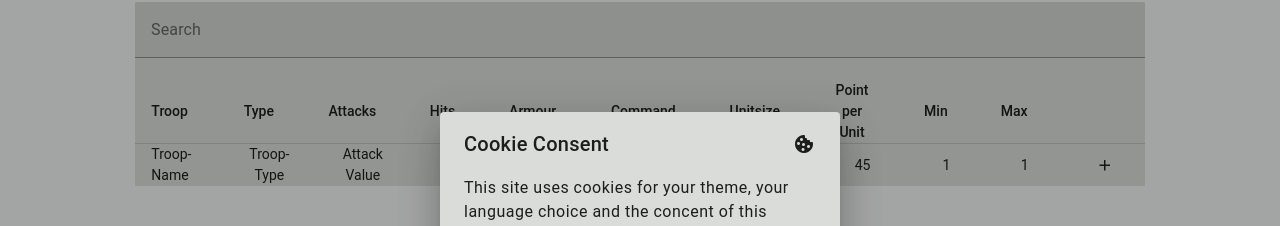
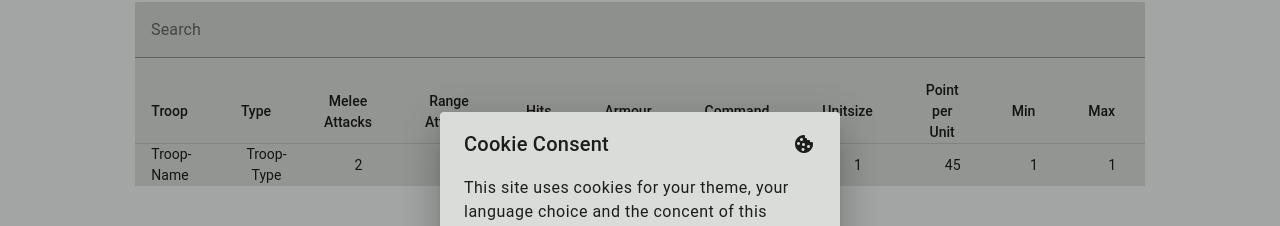
Before and after one commit to dachsification/warmaster, a Nuxt app: page /armies/ror-army in a window 1280 px wide. Shown: the part 166-392 px from the top of the page. Built offline with nearby package versions, Linux system fonts and the light colour scheme.

Commit message:
Change type Unit

```diff
--- a/components/army-content.vue
+++ b/components/army-content.vue
@@ -17,7 +17,7 @@
 </template>
 <script setup lang="ts">
 import TombKings from '../database/tomb-kings.json';
-import Beastmen from '../database/beastmen.json';
+// import Beastmen from '../database/beastmen.json';
 import FallbackArmy from '../database/fallback-army.json';
 
 const props = defineProps<{ armyKeyword: string }>();
@@ -25,15 +25,15 @@ const factionTitle = props.armyKeyword.replace('-', ' ').toUpperCase();
 
 // Armies
 const tombKingArmy = TombKings;
-const beastmenArmy = Beastmen;
+// const beastmenArmy = Beastmen;
 
 // Faction-Switch-Case
 const faction = computed(() => {
   switch (props.armyKeyword.toLowerCase()) {
     case 'tomb-kings':
       return tombKingArmy;
-    case 'beastmen':
-      return beastmenArmy;
+    // case 'beastmen':
+    //   return beastmenArmy;
     default:
       return FallbackArmy;
   }
--- a/components/army-data-table.vue
+++ b/components/army-data-table.vue
@@ -12,6 +12,9 @@
     <template #bottom />
     <template #top>
       <v-text-field v-model="search" label="Search" />
+    </template>
+    <template #item.specialIcon="{ value }">
+      <v-icon v-for="(icon, index) in value" :key="index" :icon="icon.name" />
     </template>
     <template #expanded-row="{ columns, item }">
       <tr>
--- a/database/fallback-army.json
+++ b/database/fallback-army.json
@@ -6,7 +6,8 @@
     {
       "name": "Troop-Name",
       "type": "Troop-Type",
-      "attack": "Attack Value",
+      "meleeAttack": 2,
+      "rangeAttack": 0,
       "hits": 3,
       "armour": "Armour Value",
       "command": "Command Value",
@@ -14,6 +15,7 @@
       "points": 45,
       "min": 1,
       "max": 1,
+      "specialIcon": [{ "name": "" }],
       "special": "Special Rules"
     }
   ],
--- a/database/tomb-kings.json
+++ b/database/tomb-kings.json
@@ -6,7 +6,8 @@
     {
       "name": "Skeletons",
       "type": "Infantry",
-      "attack": "2",
+      "meleeAttack": 2,
+      "rangeAttack": 0,
       "hits": 3,
       "armour": "6+",
       "command": "-",
@@ -14,12 +15,14 @@
       "points": 30,
       "min": 2,
       "max": "-",
+      "specialIcon": [{ "name": "" }],
       "special": ""
     },
     {
       "name": "Skeleton Bowmen",
       "type": "Infantry",
-      "attack": "2 / 1",
+      "meleeAttack": 2,
+      "rangeAttack": 1,
       "hits": 3,
       "armour": "0",
       "command": "-",
@@ -27,12 +30,14 @@
       "points": 45,
       "min": 2,
       "max": "-",
+      "specialIcon": [{ "name": "" }],
       "special": ""
     },
     {
       "name": "Skeleton Cavalry",
       "type": "Cavalry",
-      "attack": "2",
+      "meleeAttack": 2,
+      "rangeAttack": 0,
       "hits": 3,
       "armour": "5+",
       "command": "-",
@@ -40,12 +45,14 @@
       "points": 60,
       "min": "-",
       "max": "-",
+      "specialIcon": [{ "name": "" }],
       "special": ""
     },
     {
       "name": "Skeleton Chariots",
       "type": "Chariot",
-      "attack": "3 / 1",
+      "meleeAttack": 3,
+      "rangeAttack": 1,
       "hits": 3,
       "armour": "5+",
       "command": "-",
@@ -53,12 +60,14 @@
       "points": 110,
       "min": "-",
       "max": 3,
+      "specialIcon": [{ "name": "" }],
       "special": ""
     },
     {
       "name": "Carrion",
       "type": "Monster",
-      "attack": "2",
+      "meleeAttack": 2,
+      "rangeAttack": 0,
       "hits": 3,
       "armour": "6+",
       "command": "-",
@@ -66,12 +75,14 @@
       "points": 65,
       "min": "-",
       "max": 1,
+      "specialIcon": [{ "name": "" }],
       "special": "Carrion can fly. Note that Carrion can always return to a character by homing back at the start of the Command phase. No order is required to do this."
     },
     {
       "name": "Bone Giant",
       "type": "Monster",
-      "attack": "6",
+      "meleeAttack": 6,
+      "rangeAttack": 0,
       "hits": 4,
       "armour": "4+",
       "command": "-",
@@ -79,12 +90,14 @@
       "points": 110,
       "min": "-",
       "max": 1,
+      "specialIcon": [{ "name": "" }],
       "special": "Bone Giants cause terror. When a Tomb King gives an order to a Bone Giant or a brigade that contains a Bone Giant there is a -1 Command penalty. There is no penalty when a Liche-Priest gives an order."
     },
     {
       "name": "Sphinx",
       "type": "Monster",
-      "attack": "4",
+      "meleeAttack": 4,
+      "rangeAttack": 0,
       "hits": 6,
       "armour": "3+",
       "command": "-",
@@ -92,12 +105,14 @@
       "points": 135,
       "min": "-",
       "max": 1,
+      "specialIcon": [{ "name": "" }],
       "special": "Because the Sphinx has so many hits (6) we must consider the possibility of hurting the Sphinx and reducing its effectiveness in subsequent turns. Therefore, if a Sphinx has accumulated 4-5 hits by the end of the Shooting phase or Combat phase and is no longer engaged in combat it is deemed to have been badly hurt. Once a Sphinx is badly hurt all accumulated hits are discounted and its maximum Hits and Attacks are halved for the rest of the battle (to 3 Hits and 2 Attacks). The Sphinx causes terror."
     },
     {
       "name": "Skull Chukka",
       "type": "Artillery",
-      "attack": "1 / 3",
+      "meleeAttack": 1,
+      "rangeAttack": 3,
       "hits": 3,
       "armour": 0,
       "command": "-",
@@ -105,12 +120,14 @@
       "points": 85,
       "min": "-",
       "max": 1,
+      "specialIcon": [{ "name": "" }],
       "special": "The Skull Chukka is a Stone Thrower but with the following additional rule. When a unit is driven back as a result of hits scored by a Skull Chukka, then any dice rolled in respect to those hits will cause Confusion on the roll of 4, 5 or 6 (rather than 6 as normal). Note that if a unit has taken other hits as well it will be necessary to roll the Skull Chukka dice separately. See the Artillery and Machines section of the rulebook for the Stone Thrower rules."
     },
     {
       "name": "Bone Thrower",
       "type": "Artillery",
-      "attack": "1 / 2",
+      "meleeAttack": 1,
+      "rangeAttack": 2,
       "hits": 2,
       "armour": 0,
       "command": "-",
@@ -118,12 +135,14 @@
       "points": 65,
       "min": "-",
       "max": 1,
+      "specialIcon": [{ "name": "" }],
       "special": "Regeln fehlen noch"
     },
     {
       "name": "Tomb King",
       "type": "General",
-      "attack": "+2",
+      "meleeAttack": 2,
+      "rangeAttack": 0,
       "hits": "-",
       "armour": "-",
       "command": 9,
@@ -131,12 +150,14 @@
       "points": 130,
       "min": 1,
       "max": 1,
+      "specialIcon": [{ "name": "mdi-coffin" }, { "name": "mdi-skull" }, { "name": "mdi-chess-king" }],
       "special": "The Tomb King is empowered by the spells cast upon him when buried. He can use this power to increase the Combat Attacks value of all the stands in one unit within 20cm by+1 for the duration of one Combat phase. This ability can only be used once per battle."
     },
     {
       "name": "Liche Priest",
       "type": "Wizard",
-      "attack": "+1",
+      "meleeAttack": 1,
+      "rangeAttack": 0,
       "hits": "-",
       "armour": "-",
       "command": 8,
@@ -144,12 +165,14 @@
       "points": 90,
       "min": "-",
       "max": 2,
+      "specialIcon": [{ "name": "mdi-magic-staff" }],
       "special": ""
     },
     {
       "name": "Zombie Dragon",
       "type": "Monstrous Mount",
-      "attack": "+3",
+      "meleeAttack": 3,
+      "rangeAttack": 3,
       "hits": "-",
       "armour": "-",
       "command": "-",
@@ -157,12 +180,14 @@
       "points": 100,
       "min": "-",
       "max": 1,
+      "specialIcon": [{ "name": "" }],
       "special": "A Tomb King or Liche Priest can ride a Zombie Dragon. A Dragon can fly increasing its rider's move from 60 to 100cm and it adds +3 Attacks to those of its rider. Zombie Dragons have a special shooting attack - they can belch corrosive breath! This attack can only be used if the Dragon riding character has joined a unit but is not engaged in combat. A character that has not joined a unit cannot use the Breath attack. The corrosive breath has a range of 20cm. It can be directed against one target as normal and has 3 Attacks worked out in the usual way. The Zombie Dragon is a terrifying creature - a unit that has been joined by a Dragon riding character causes terror in its enemies."
     },
     {
       "name": "Liche Chariot",
       "type": "Chariot Mount",
-      "attack": "+1",
+      "meleeAttack": 1,
+      "rangeAttack": 0,
       "hits": "-",
       "armour": "-",
       "command": "-",
@@ -170,6 +195,7 @@
       "points": 10,
       "min": "-",
       "max": 1,
+      "specialIcon": [{ "name": "" }],
       "special": "A Tomb King or Liche priest can ride a chariot. A character riding a chariot adds +1 to his Attacks."
     }
   ],
--- a/database/unit-headers.json
+++ b/database/unit-headers.json
@@ -11,9 +11,14 @@
       "key": "type"
     },
     {
-      "title": "Attacks",
+      "title": "Melee Attacks",
       "align": "center",
-      "key": "attack"
+      "key": "meleeAttack"
+    },
+    {
+      "title": "Range Attacks",
+      "align": "center",
+      "key": "rangeAttack"
     },
     {
       "title": "Hits",
@@ -49,6 +54,11 @@
       "title": "Max",
       "align": "center",
       "key": "max"
+    },
+    {
+      "title": "Special",
+      "align": "center",
+      "key": "specialIcon"
     }
   ]
 }
--- a/types/index.d.ts
+++ b/types/index.d.ts
@@ -4,7 +4,8 @@ declare global {
   type Unit = {
     name: string;
     type: string;
-    attack: string | number;
+    meleeAttack: number;
+    rangeAttack: number;
     hits: string | number;
     armour: string | number;
     command: string | number;
@@ -12,6 +13,7 @@ declare global {
     points: number;
     min: string | number;
     max: string | number;
+    specialIcon: { name: string }[];
     special: string;
   };
 }
```
